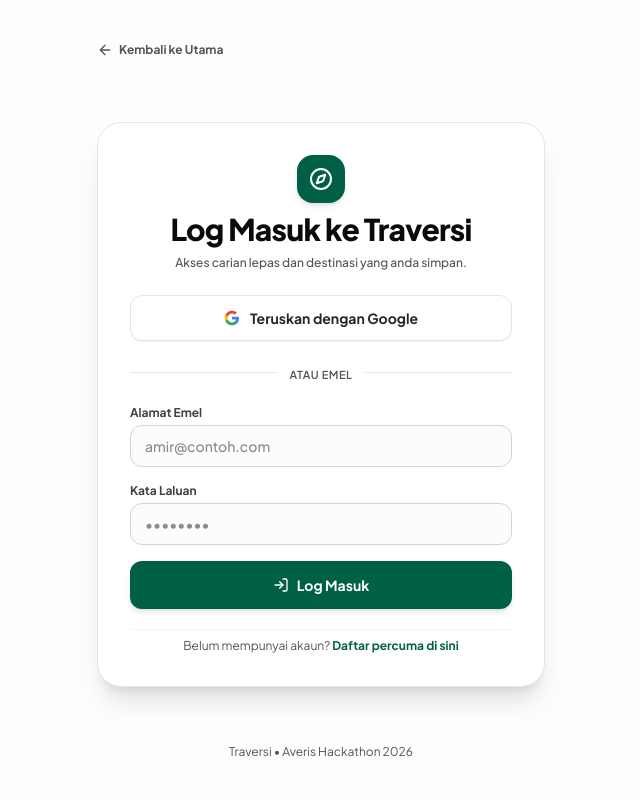
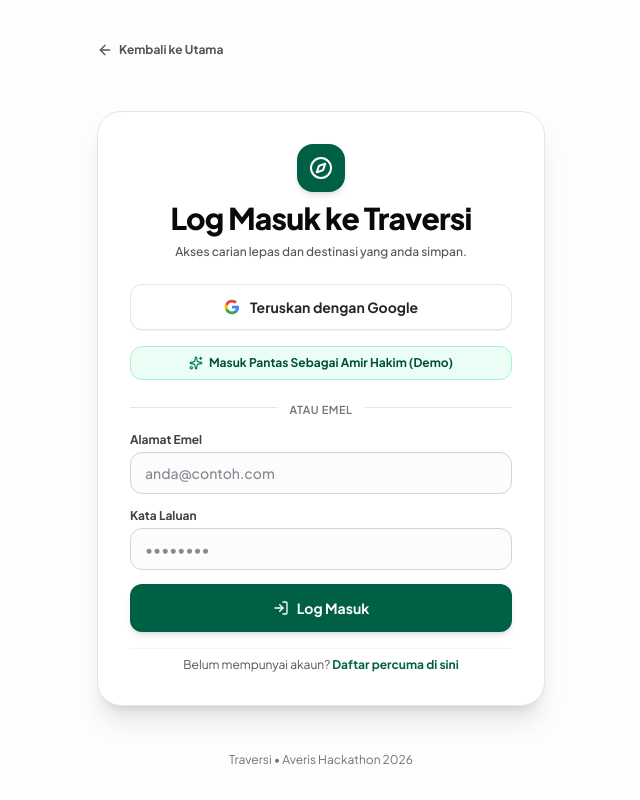
Before and after one commit to cs-mirakim/traversi, a Next.js app: page /login in a window 1280 px wide. Shown: the whole page, without its empty margins (319-959 px from the left). Built offline with nearby package versions, Linux system fonts and the light colour scheme.

Commit message:
fix: full-width header, remove redundant budget calc from sidebar, smooth instant auth flows, and dev server hot-reload improvements

```diff
--- a/app/login/page.tsx
+++ b/app/login/page.tsx
@@ -1,45 +1,45 @@
 "use client";
 
-import React, { useState } from "react";
+import React, { useState, useEffect } from "react";
 import Link from "next/link";
 import { useRouter } from "next/navigation";
-import { Compass, LogIn, ArrowLeft, CheckCircle2 } from "lucide-react";
+import { Compass, LogIn, ArrowLeft, Sparkles } from "lucide-react";
 import { useAuth } from "@/context/AuthContext";
 import { useLanguage } from "@/context/LanguageContext";
 
 export default function LoginPage() {
   const router = useRouter();
-  const { login, loginWithGoogle } = useAuth();
+  const { user, isLoggedIn, login, loginWithGoogle } = useAuth();
   const { locale } = useLanguage();
 
   const [email, setEmail] = useState("");
   const [password, setPassword] = useState("");
   const [isLoading, setIsLoading] = useState(false);
-  const [success, setSuccess] = useState(false);
+
+  // If already logged in, redirect straight to profile
+  useEffect(() => {
+    if (isLoggedIn) {
+      router.replace("/profile");
+    }
+  }, [isLoggedIn, router]);
 
   const handleSubmit = (e: React.FormEvent) => {
     e.preventDefault();
     setIsLoading(true);
-    setTimeout(() => {
-      login(email);
-      setIsLoading(false);
-      setSuccess(true);
-      setTimeout(() => {
+    login(email || "pengembara@traversi.my");
     router.push("/profile");
-      }, 600);
-    }, 500);
   };
 
   const handleGoogle = () => {
     setIsLoading(true);
-    setTimeout(() => {
     loginWithGoogle();
-      setIsLoading(false);
-      setSuccess(true);
-      setTimeout(() => {
     router.push("/profile");
-      }, 600);
-    }, 500);
+  };
+
+  const handleDemoLogin = () => {
+    setIsLoading(true);
+    login("amir@traversi.my", "Amir Hakim");
+    router.push("/profile");
   };
 
   return (
@@ -56,7 +56,7 @@
       </div>
 
       {/* Main Login Card */}
-      <div className="max-w-md mx-auto w-full my-auto py-8">
+      <div className="max-w-md mx-auto w-full my-auto py-6">
         <div className="bg-white rounded-3xl border border-stone-200 shadow-xl p-6 sm:p-8 space-y-6">
           {/* Header */}
           <div className="text-center space-y-2">
@@ -73,24 +73,13 @@
             </p>
           </div>
 
-          {success ? (
-            <div className="py-8 text-center space-y-2 animate-in fade-in">
-              <CheckCircle2 className="w-12 h-12 text-emerald-700 mx-auto" />
-              <p className="font-bold text-stone-900 text-base">
-                {locale === "bm" ? "Berjaya Log Masuk!" : "Login Successful!"}
-              </p>
-              <p className="text-xs text-stone-500">
-                {locale === "bm" ? "Membawa anda ke halaman profil..." : "Redirecting to your profile..."}
-              </p>
-            </div>
-          ) : (
-            <div className="space-y-5">
+          <div className="space-y-4">
             {/* Google Button */}
             <button
               type="button"
               onClick={handleGoogle}
               disabled={isLoading}
-                className="w-full py-3 px-4 rounded-xl border border-stone-200 bg-white hover:bg-stone-50 font-bold text-xs sm:text-sm text-stone-800 flex items-center justify-center gap-2.5 transition-all shadow-2xs cursor-pointer"
+              className="w-full py-3 px-4 rounded-xl border border-stone-200 bg-white hover:bg-stone-50 font-bold text-xs sm:text-sm text-stone-800 flex items-center justify-center gap-2.5 transition-all shadow-2xs cursor-pointer active:scale-[0.99]"
             >
               <svg className="w-4 h-4" viewBox="0 0 24 24">
                 <path
@@ -113,17 +102,27 @@
               <span>{locale === "bm" ? "Teruskan dengan Google" : "Continue with Google"}</span>
             </button>
 
-              <div className="relative text-center">
+            {/* Quick Demo Login */}
+            <button
+              type="button"
+              onClick={handleDemoLogin}
+              className="w-full py-2 px-3 rounded-xl bg-emerald-50 hover:bg-emerald-100 text-emerald-900 border border-emerald-200 text-xs font-bold flex items-center justify-center gap-1.5 transition-colors cursor-pointer"
+            >
+              <Sparkles className="w-3.5 h-3.5 text-emerald-700" />
+              <span>{locale === "bm" ? "Masuk Pantas Sebagai Amir Hakim (Demo)" : "Instant Demo Login (Amir Hakim)"}</span>
+            </button>
+
+            <div className="relative text-center my-3">
               <div className="absolute inset-0 flex items-center">
                 <div className="w-full border-t border-stone-200" />
               </div>
-                <span className="relative bg-white px-3 text-[11px] font-semibold text-stone-600 uppercase tracking-wider">
+              <span className="relative bg-white px-3 text-[11px] font-semibold text-stone-500 uppercase tracking-wider">
                 {locale === "bm" ? "atau emel" : "or email"}
               </span>
             </div>
 
             {/* Form */}
-              <form onSubmit={handleSubmit} className="space-y-4">
+            <form onSubmit={handleSubmit} className="space-y-3.5">
               <div>
                 <label className="text-xs font-bold text-stone-700 block mb-1">
                   {locale === "bm" ? "Alamat Emel" : "Email Address"}
@@ -133,17 +132,15 @@
                   required
                   value={email}
                   onChange={(e) => setEmail(e.target.value)}
-                    placeholder="amir@contoh.com"
+                  placeholder="anda@contoh.com"
                   className="w-full px-3.5 py-2.5 text-xs sm:text-sm font-medium rounded-xl border border-stone-300 focus:ring-2 focus:ring-emerald-600 focus:outline-none bg-stone-50/50"
                 />
               </div>
 
               <div>
-                  <div className="flex items-center justify-between mb-1">
-                    <label className="text-xs font-bold text-stone-700">
+                <label className="text-xs font-bold text-stone-700 block mb-1">
                   {locale === "bm" ? "Kata Laluan" : "Password"}
                 </label>
-                  </div>
                 <input
                   type="password"
                   required
@@ -157,10 +154,10 @@
               <button
                 type="submit"
                 disabled={isLoading}
-                  className="w-full py-3.5 px-4 rounded-xl bg-emerald-800 hover:bg-emerald-900 text-white font-bold text-xs sm:text-sm transition-all shadow-md cursor-pointer disabled:opacity-60 flex items-center justify-center gap-2"
+                className="w-full py-3.5 px-4 rounded-xl bg-emerald-800 hover:bg-emerald-900 text-white font-bold text-xs sm:text-sm transition-all shadow-md cursor-pointer flex items-center justify-center gap-2 active:scale-[0.99]"
               >
                 <LogIn className="w-4 h-4" />
-                  <span>{isLoading ? (locale === "bm" ? "Memproses..." : "Processing...") : (locale === "bm" ? "Log Masuk" : "Sign In")}</span>
+                <span>{locale === "bm" ? "Log Masuk" : "Sign In"}</span>
               </button>
             </form>
 
@@ -174,12 +171,11 @@
               </p>
             </div>
           </div>
-          )}
         </div>
       </div>
 
-      {/* Simple Footer Note */}
-      <div className="text-center text-xs text-stone-600 pb-4">
+      {/* Footer */}
+      <div className="text-center text-xs text-stone-500 pb-2">
         Traversi &bull; Averis Hackathon 2026
       </div>
     </div>
--- a/app/register/page.tsx
+++ b/app/register/page.tsx
@@ -1,46 +1,40 @@
 "use client";
 
-import React, { useState } from "react";
+import React, { useState, useEffect } from "react";
 import Link from "next/link";
 import { useRouter } from "next/navigation";
-import { Compass, UserPlus, ArrowLeft, CheckCircle2 } from "lucide-react";
+import { Compass, UserPlus, ArrowLeft, Sparkles } from "lucide-react";
 import { useAuth } from "@/context/AuthContext";
 import { useLanguage } from "@/context/LanguageContext";
 
 export default function RegisterPage() {
   const router = useRouter();
-  const { register, loginWithGoogle } = useAuth();
+  const { isLoggedIn, register, loginWithGoogle } = useAuth();
   const { locale } = useLanguage();
 
   const [name, setName] = useState("");
   const [email, setEmail] = useState("");
   const [password, setPassword] = useState("");
   const [isLoading, setIsLoading] = useState(false);
-  const [success, setSuccess] = useState(false);
+
+  // If already logged in, redirect straight to profile
+  useEffect(() => {
+    if (isLoggedIn) {
+      router.replace("/profile");
+    }
+  }, [isLoggedIn, router]);
 
   const handleSubmit = (e: React.FormEvent) => {
     e.preventDefault();
     setIsLoading(true);
-    setTimeout(() => {
-      register(name, email);
-      setIsLoading(false);
-      setSuccess(true);
-      setTimeout(() => {
+    register(name || "Pengembara Traversi", email || "user@traversi.my");
     router.push("/profile");
-      }, 600);
-    }, 500);
   };
 
   const handleGoogle = () => {
     setIsLoading(true);
-    setTimeout(() => {
     loginWithGoogle();
-      setIsLoading(false);
-      setSuccess(true);
-      setTimeout(() => {
     router.push("/profile");
-      }, 600);
-    }, 500);
   };
 
   return (
@@ -57,7 +51,7 @@
       </div>
 
       {/* Main Register Card */}
-      <div className="max-w-md mx-auto w-full my-auto py-8">
+      <div className="max-w-md mx-auto w-full my-auto py-6">
         <div className="bg-white rounded-3xl border border-stone-200 shadow-xl p-6 sm:p-8 space-y-6">
           {/* Header */}
           <div className="text-center space-y-2">
@@ -74,24 +68,13 @@
             </p>
           </div>
 
-          {success ? (
-            <div className="py-8 text-center space-y-2 animate-in fade-in">
-              <CheckCircle2 className="w-12 h-12 text-emerald-700 mx-auto" />
-              <p className="font-bold text-stone-900 text-base">
-                {locale === "bm" ? "Pendaftaran Berjaya!" : "Registration Complete!"}
-              </p>
-              <p className="text-xs text-stone-500">
-                {locale === "bm" ? "Menyediakan papan pemuka profil anda..." : "Preparing your dashboard..."}
-              </p>
-            </div>
-          ) : (
-            <div className="space-y-5">
+          <div className="space-y-4">
             {/* Google Button */}
             <button
               type="button"
               onClick={handleGoogle}
               disabled={isLoading}
-                className="w-full py-3 px-4 rounded-xl border border-stone-200 bg-white hover:bg-stone-50 font-bold text-xs sm:text-sm text-stone-800 flex items-center justify-center gap-2.5 transition-all shadow-2xs cursor-pointer"
+              className="w-full py-3 px-4 rounded-xl border border-stone-200 bg-white hover:bg-stone-50 font-bold text-xs sm:text-sm text-stone-800 flex items-center justify-center gap-2.5 transition-all shadow-2xs cursor-pointer active:scale-[0.99]"
             >
               <svg className="w-4 h-4" viewBox="0 0 24 24">
                 <path
@@ -114,17 +97,17 @@
               <span>{locale === "bm" ? "Daftar dengan Google" : "Sign up with Google"}</span>
             </button>
 
-              <div className="relative text-center">
+            <div className="relative text-center my-3">
               <div className="absolute inset-0 flex items-center">
                 <div className="w-full border-t border-stone-200" />
               </div>
-                <span className="relative bg-white px-3 text-[11px] font-semibold text-stone-600 uppercase tracking-wider">
+              <span className="relative bg-white px-3 text-[11px] font-semibold text-stone-500 uppercase tracking-wider">
                 {locale === "bm" ? "atau guna emel" : "or with email"}
               </span>
             </div>
 
             {/* Form */}
-              <form onSubmit={handleSubmit} className="space-y-4">
+            <form onSubmit={handleSubmit} className="space-y-3.5">
               <div>
                 <label className="text-xs font-bold text-stone-700 block mb-1">
                   {locale === "bm" ? "Nama Penuh" : "Full Name"}
@@ -134,7 +117,7 @@
                   required
                   value={name}
                   onChange={(e) => setName(e.target.value)}
-                    placeholder="Amir Hakim"
+                  placeholder="Contoh: Amir Hakim"
                   className="w-full px-3.5 py-2.5 text-xs sm:text-sm font-medium rounded-xl border border-stone-300 focus:ring-2 focus:ring-emerald-600 focus:outline-none bg-stone-50/50"
                 />
               </div>
@@ -170,10 +153,10 @@
               <button
                 type="submit"
                 disabled={isLoading}
-                  className="w-full py-3.5 px-4 rounded-xl bg-emerald-800 hover:bg-emerald-900 text-white font-bold text-xs sm:text-sm transition-all shadow-md cursor-pointer disabled:opacity-60 flex items-center justify-center gap-2"
+                className="w-full py-3.5 px-4 rounded-xl bg-emerald-800 hover:bg-emerald-900 text-white font-bold text-xs sm:text-sm transition-all shadow-md cursor-pointer flex items-center justify-center gap-2 active:scale-[0.99]"
               >
                 <UserPlus className="w-4 h-4" />
-                  <span>{isLoading ? (locale === "bm" ? "Mendaftar..." : "Registering...") : (locale === "bm" ? "Daftar Percuma" : "Register for Free")}</span>
+                <span>{locale === "bm" ? "Daftar Akaun Percuma" : "Register Free Account"}</span>
               </button>
             </form>
 
@@ -187,12 +170,11 @@
               </p>
             </div>
           </div>
-          )}
         </div>
       </div>
 
-      {/* Simple Footer Note */}
-      <div className="text-center text-xs text-stone-600 pb-4">
+      {/* Footer */}
+      <div className="text-center text-xs text-stone-500 pb-2">
         Traversi &bull; Averis Hackathon 2026
       </div>
     </div>
```
Also changed, not shown: components/Navbar.tsx (+27 -40 lines), 1 other file (tests, documents, lock files or other folders). Lines whose indentation alone changed are shown as unchanged.
